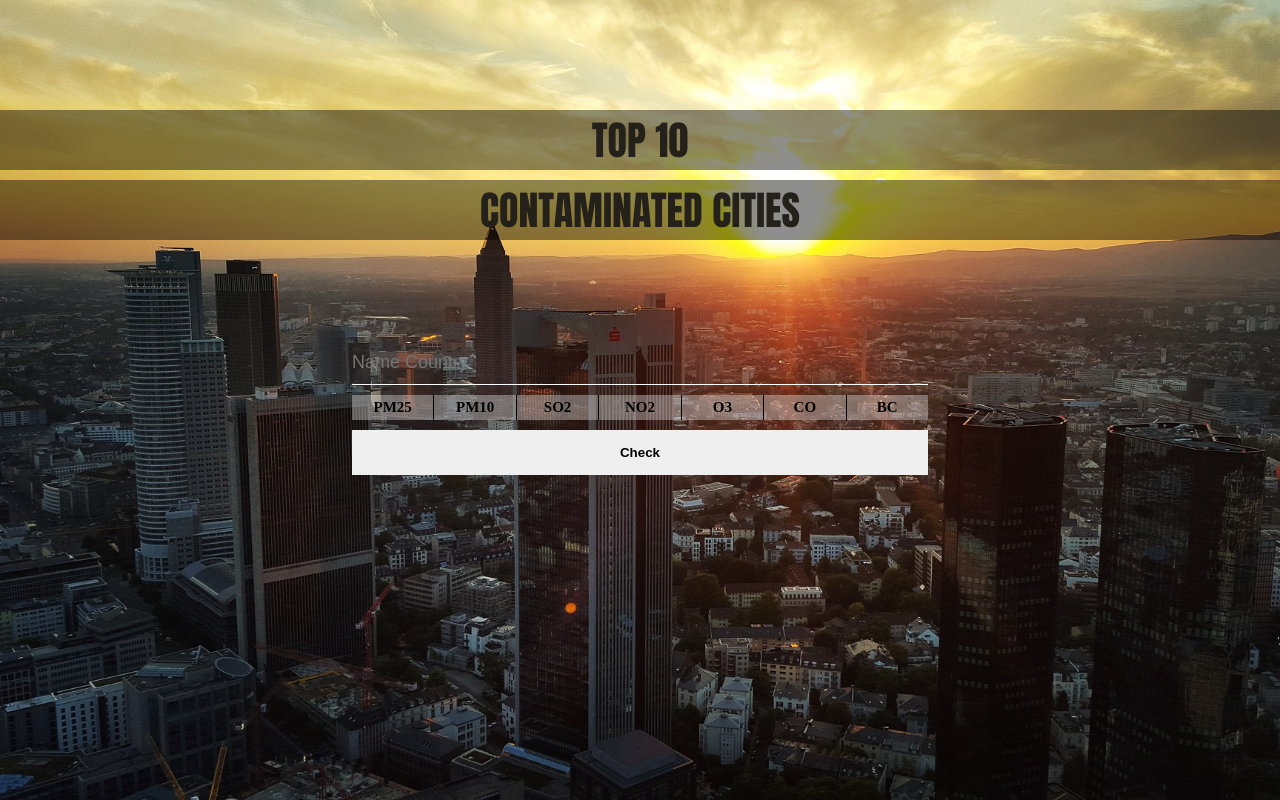
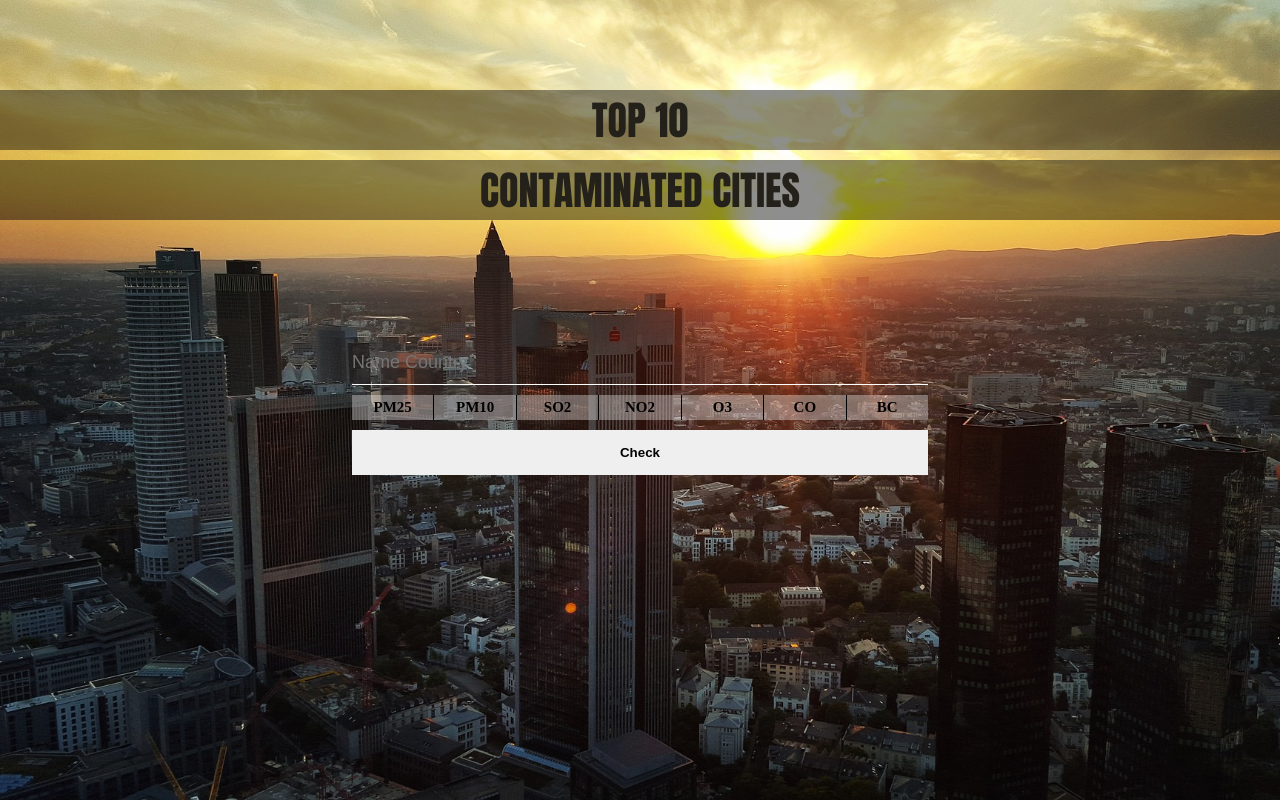
Before and after one commit to DominikWysota/ProjectWork, a plain HTML site: page index.html in a window 1280 px wide. Drawn offline with nearby package versions, Linux system fonts and the light colour scheme.

Commit message:
Small repair RWD

```diff
--- a/index.html
+++ b/index.html
@@ -5,7 +5,9 @@
     <meta charset="UTF-8">
     <meta name="viewport" content="width=device-width, initial-scale=1.0">
     <meta http-equiv="X-UA-Compatible" content="ie=edge">
-    <title>Document</title>
+    <title>Top 10 Contaminated Cities</title>
+    <meta name="author" content="Dominik Wysota" />
+    <meta name="description" content="Check Top 10 Contaminated Cities" />
     <link rel="stylesheet" href="style.css">
     <link rel="stylesheet" href="https://use.fontawesome.com/releases/v5.8.1/css/all.css">
     <script src="https://code.jquery.com/jquery-3.3.1.js"></script>
--- a/style.css
+++ b/style.css
@@ -27,7 +27,7 @@
 
 .heading {
     position: absolute;
-    top: 100px;
+    top: 10%;
     color: rgb(36, 33, 26);
     text-transform: uppercase;
     width: 100%;
```
